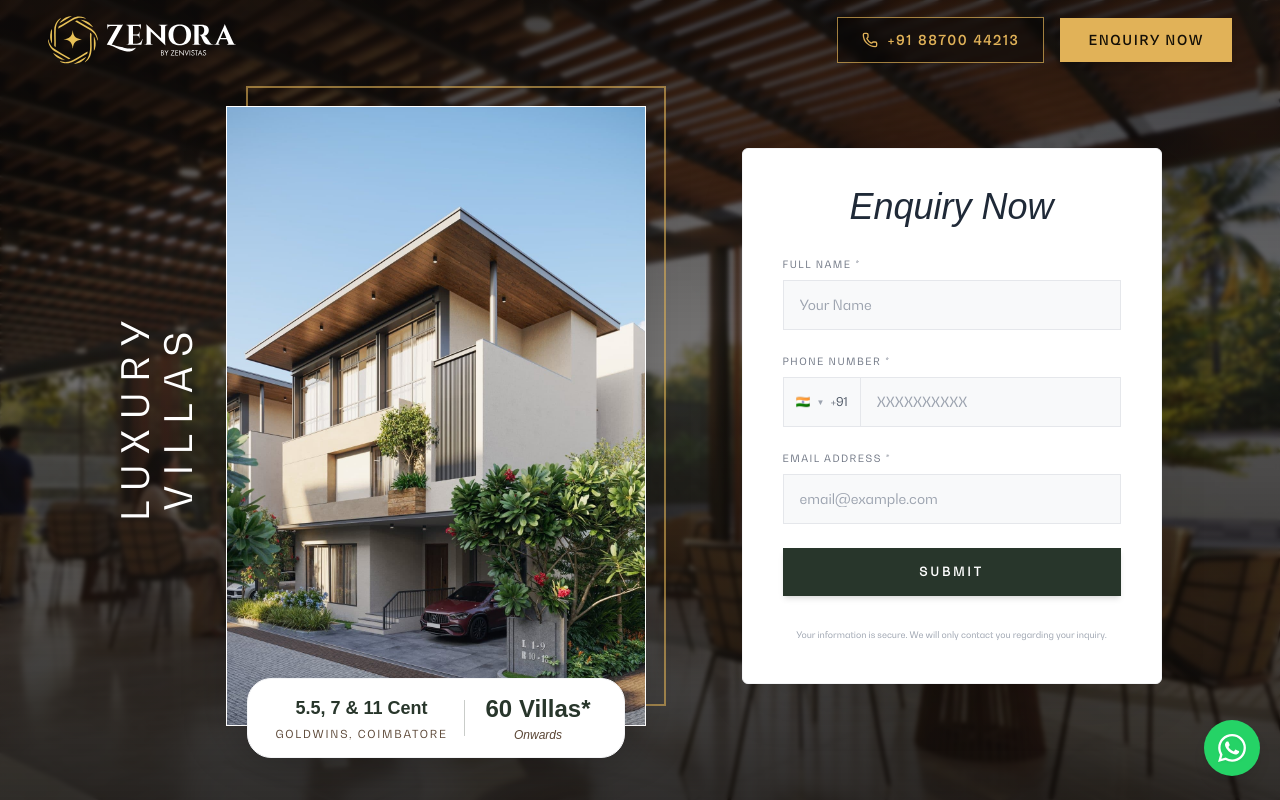
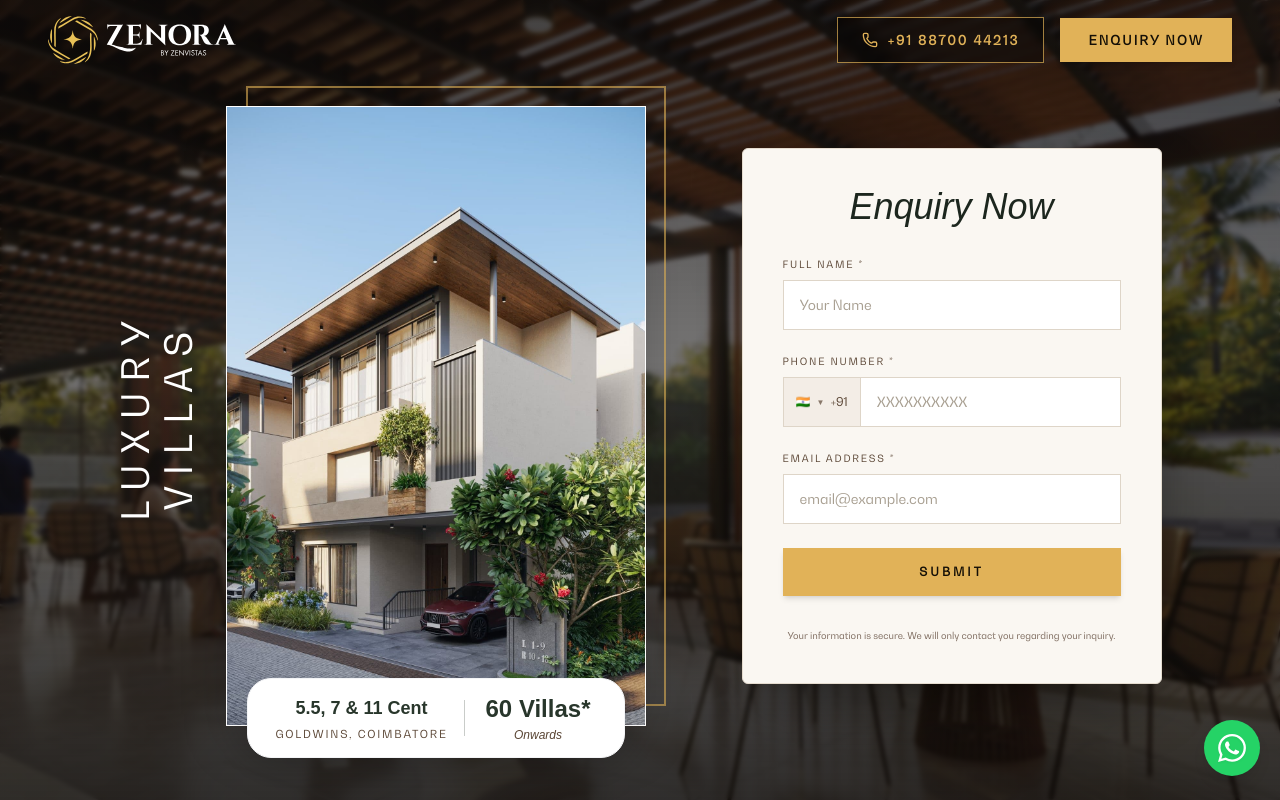
Before and after one commit to Britojaison/zenora_perfomace2, a Next.js app: page / in a window 1280 px wide. Shown: the top 800 px of the page. Built offline with nearby package versions, Linux system fonts and the light colour scheme; a web font is replaced by a local one.

Commit message:
style: update hero enquiry form with luxury warm ivory theme and refined color palette

```diff
--- a/src/components/sections/Hero.tsx
+++ b/src/components/sections/Hero.tsx
@@ -114,27 +114,27 @@ export default function Hero(props: HeroProps) {
             </div>
           </div>
 
-          {/* Right: Floating White Enquiry Form Card */}
+          {/* Right: Floating Luxury Warm Ivory Enquiry Form Card */}
           <div className="flex justify-center shrink-0 w-full sm:w-auto">
             <div
               ref={formCardRef}
-              className="w-full max-w-[420px] sm:w-[420px] bg-white rounded-md shadow-[0_25px_60px_-15px_rgba(0,0,0,0.12)] p-8 sm:p-10 border border-gray-100 relative z-10"
+              className="w-full max-w-[420px] sm:w-[420px] bg-[#faf7f2] rounded-md shadow-[0_25px_60px_-15px_rgba(0,0,0,0.45)] p-8 sm:p-10 border border-[#e5dccf] relative z-10"
             >
-              <h2 className="font-serif italic font-light text-3xl sm:text-[36px] text-gray-800 text-center mb-8">
+              <h2 className="font-serif italic font-normal text-3xl sm:text-[36px] text-[#1c261e] text-center mb-8">
                 Enquiry Now
               </h2>
 
               {submitted ? (
                 <div className="py-12 text-center">
-                  <p className="font-serif italic text-2xl text-forest mb-2">Thank you.</p>
-                  <p className="font-sans text-earth text-xs leading-relaxed">
+                  <p className="font-serif italic text-2xl text-[#a57d2a] mb-2">Thank you.</p>
+                  <p className="font-sans text-[#594433] text-xs leading-relaxed">
                     Our luxury villa consultant will get in touch with you shortly.
                   </p>
                 </div>
               ) : (
                 <form onSubmit={handleSubmit} className="space-y-6">
                   <div>
-                    <label className="text-[10px] uppercase tracking-[0.15em] text-gray-500 font-sans font-medium block mb-2">
+                    <label className="text-[10px] uppercase tracking-[0.18em] text-[#594433] font-sans font-medium block mb-2">
                       Full Name *
                     </label>
                     <input
@@ -143,18 +143,18 @@ export default function Hero(props: HeroProps) {
                       placeholder="Your Name"
                       value={form.name}
                       onChange={(e) => setForm({ ...form, name: e.target.value })}
-                      className="w-full bg-[#f8f9fa] border border-[#e5e7eb] px-4 py-3.5 text-sm text-gray-800 placeholder:text-gray-400 focus:outline-none focus:border-forest font-sans rounded-none transition-colors"
+                      className="w-full bg-white border border-[#ded5c8] px-4 py-3.5 text-sm text-[#1c261e] placeholder:text-[#a89f91] focus:outline-none focus:border-[#e1b258] font-sans rounded-none transition-colors"
                     />
                   </div>
 
                   <div>
-                    <label className="text-[10px] uppercase tracking-[0.15em] text-gray-500 font-sans font-medium block mb-2">
+                    <label className="text-[10px] uppercase tracking-[0.18em] text-[#594433] font-sans font-medium block mb-2">
                       Phone Number *
                     </label>
-                    <div className="flex bg-[#f8f9fa] border border-[#e5e7eb]">
-                      <span className="px-3 py-3.5 border-r border-[#e5e7eb] text-xs text-gray-600 font-sans flex items-center gap-1.5 shrink-0">
+                    <div className="flex bg-white border border-[#ded5c8] focus-within:border-[#e1b258] transition-colors">
+                      <span className="px-3 py-3.5 border-r border-[#ded5c8] text-xs text-[#594433] font-sans flex items-center gap-1.5 shrink-0 bg-[#f3ede6]">
                         <span>🇮🇳</span>
-                        <span className="text-[8px] text-gray-400">▼</span>
+                        <span className="text-[8px] text-[#594433]/70">▼</span>
                         <span>+91</span>
                       </span>
                       <input
@@ -163,13 +163,13 @@ export default function Hero(props: HeroProps) {
                         placeholder="XXXXXXXXXX"
                         value={form.phone}
                         onChange={(e) => setForm({ ...form, phone: e.target.value })}
-                        className="w-full bg-transparent px-4 py-3.5 text-sm text-gray-800 placeholder:text-gray-400 focus:outline-none font-sans"
+                        className="w-full bg-transparent px-4 py-3.5 text-sm text-[#1c261e] placeholder:text-[#a89f91] focus:outline-none font-sans"
                       />
                     </div>
                   </div>
 
                   <div>
-                    <label className="text-[10px] uppercase tracking-[0.15em] text-gray-500 font-sans font-medium block mb-2">
+                    <label className="text-[10px] uppercase tracking-[0.18em] text-[#594433] font-sans font-medium block mb-2">
                       Email Address *
                     </label>
                     <input
@@ -178,18 +178,18 @@ export default function Hero(props: HeroProps) {
                       placeholder="email@example.com"
                       value={form.email}
                       onChange={(e) => setForm({ ...form, email: e.target.value })}
-                      className="w-full bg-[#f8f9fa] border border-[#e5e7eb] px-4 py-3.5 text-sm text-gray-800 placeholder:text-gray-400 focus:outline-none focus:border-forest font-sans rounded-none transition-colors"
+                      className="w-full bg-white border border-[#ded5c8] px-4 py-3.5 text-sm text-[#1c261e] placeholder:text-[#a89f91] focus:outline-none focus:border-[#e1b258] font-sans rounded-none transition-colors"
                     />
                   </div>
 
                   <button
                     type="submit"
-                    className="w-full py-4 bg-forest hover:bg-forest-light text-white font-sans text-xs uppercase tracking-[0.25em] font-semibold transition-all duration-300 shadow-md cursor-pointer"
+                    className="w-full py-4 bg-[#e1b258] hover:bg-[#cfa145] text-[#140f06] font-sans text-xs uppercase tracking-[0.25em] font-bold transition-all duration-300 shadow-md hover:shadow-lg active:scale-[0.99] cursor-pointer"
                   >
                     Submit
                   </button>
 
-                  <p className="text-[9px] text-center text-gray-400 font-sans leading-relaxed pt-2">
+                  <p className="text-[9.5px] text-center text-[#7c6a5d] font-sans leading-relaxed pt-2">
                     Your information is secure. We will only contact you regarding your inquiry.
                   </p>
                 </form>
```
